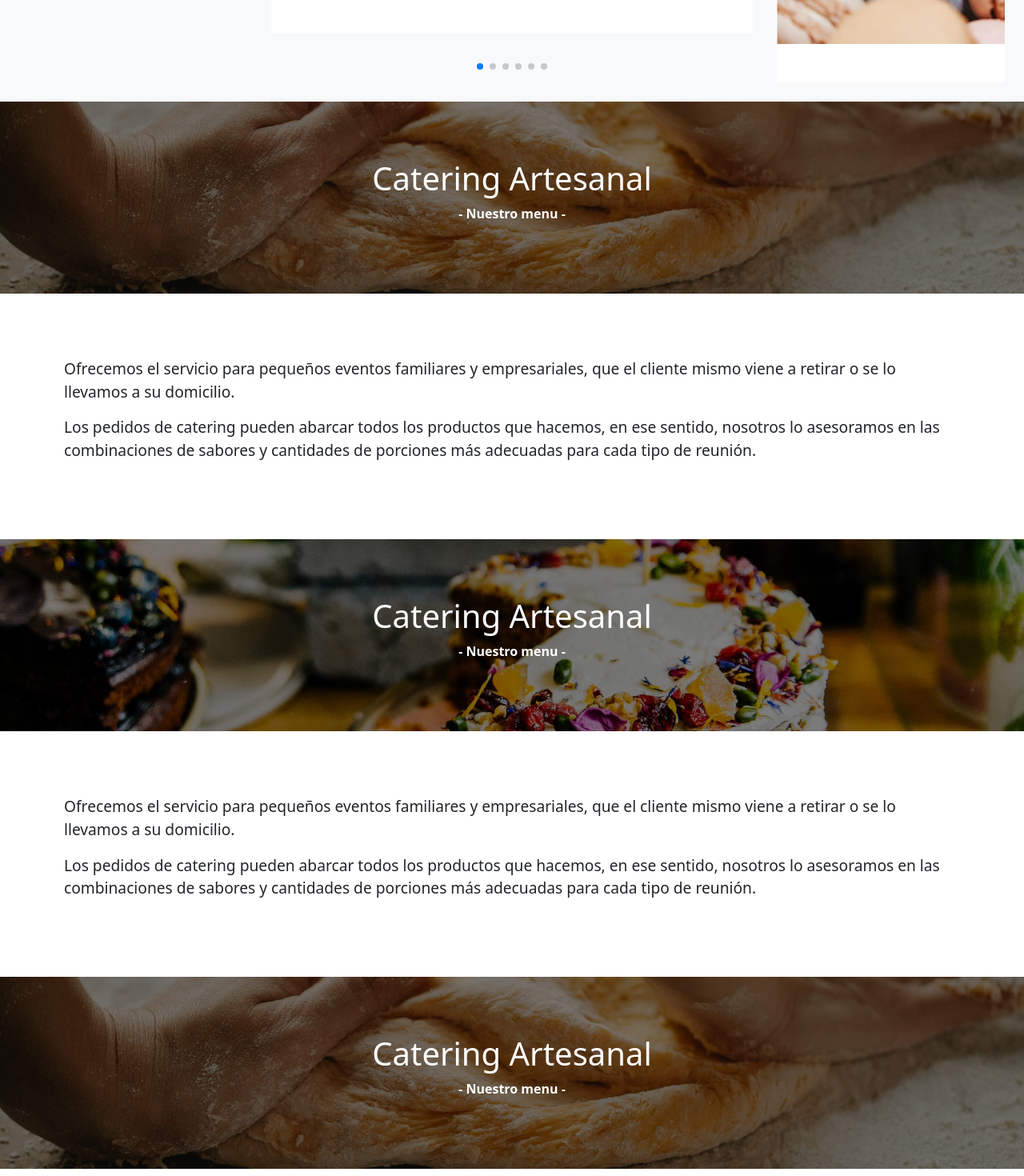
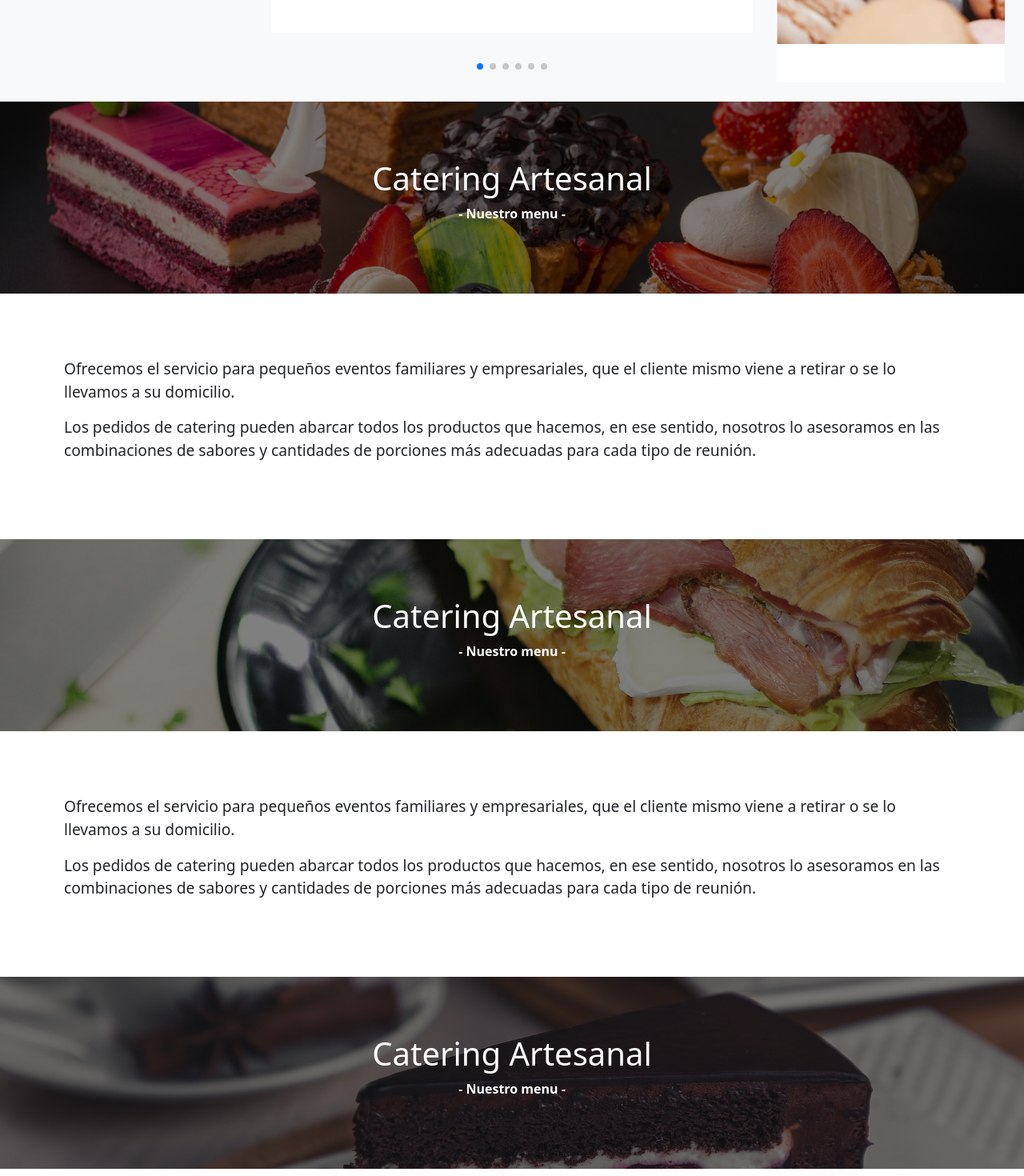
Before and after one commit to tomasghilino/panaderia, a React (Create React App) app: page / in a window 1280 px wide. Shown: the part 4200-5670 px from the top of the page at 80% size. Built offline with nearby package versions, Linux system fonts and the light colour scheme.

Commit message:
agregada 4ta foto del menu

```diff
--- a/src/components/Menu.jsx
+++ b/src/components/Menu.jsx
@@ -28,7 +28,7 @@ const Menu = () => {
 
   return (
     <>
-      <ImagenTitulo background={`/media/inicioFondo1.jpeg`}>
+      <ImagenTitulo background={`/media/menucatering.jpg`}>
         <h1>Catering Artesanal</h1>
         <p>- Nuestro menu -</p>
       </ImagenTitulo>
@@ -45,7 +45,7 @@ const Menu = () => {
           reunión.
         </p>
       </TextoMenu>
-      <ImagenTitulo background={`/media/productos6.jpeg`}>
+      <ImagenTitulo background={`/media/menulunch.jpg`}>
         <h1>Catering Artesanal</h1>
         <p>- Nuestro menu -</p>
       </ImagenTitulo>
@@ -62,7 +62,7 @@ const Menu = () => {
           reunión.
         </p>
       </TextoMenu>
-      <ImagenTitulo background={`/media/inicioFondo1.jpeg`}>
+      <ImagenTitulo background={`/media/menupasteleriadulce.jpg`}>
         <h1>Catering Artesanal</h1>
         <p>- Nuestro menu -</p>
       </ImagenTitulo>
```
Also changed, not shown: public/media/menusandwich.jpg (added).
